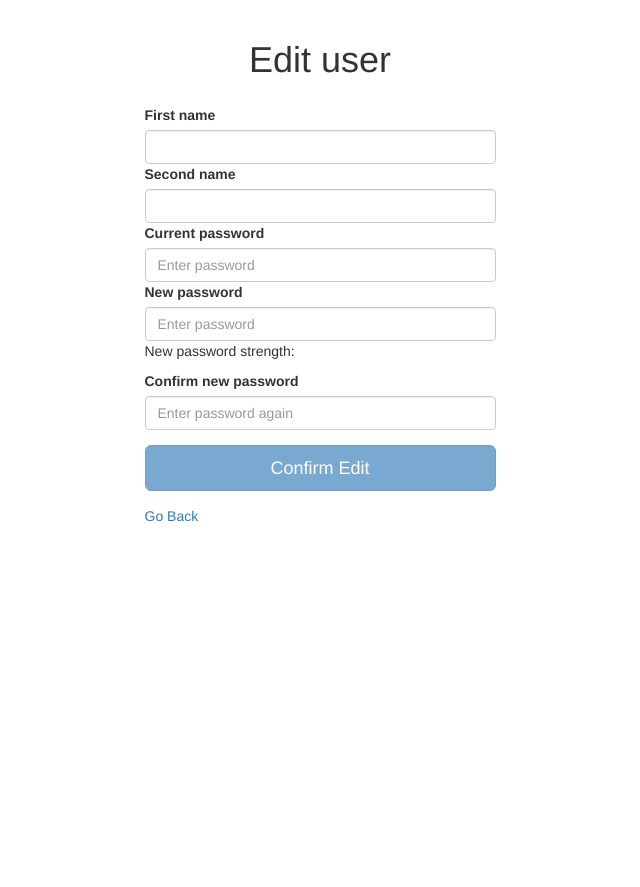
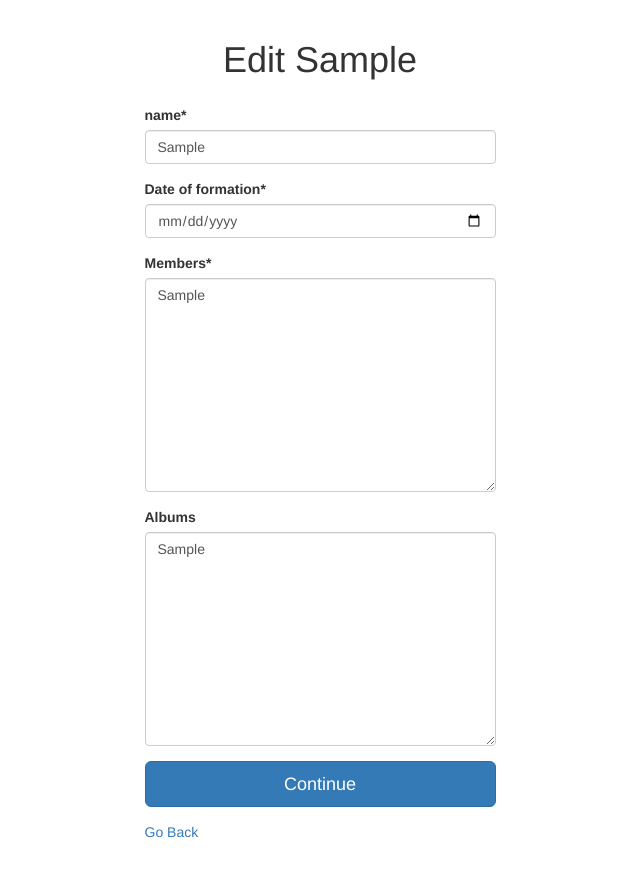
Before and after one commit to Sevin556/IIS, a Django app: page /interpret/profile/edit/1/ in a window 1280 px wide. Shown: the part 52-939 px from the top of the page, without its empty margins (320-960 px from the left). Before the commit the page ends 574 px from the top, so only its background shows below. Run offline with Django 3.2, Linux system fonts and the light colour scheme; tables that the repository leaves empty hold one stand-in row (values such as "Sample post"); some libraries are stand-ins or nearby versions.

Commit message:
Update editInterpret.html

```diff
--- a/festivals/templates/festivals/editInterpret.html
+++ b/festivals/templates/festivals/editInterpret.html
@@ -1,55 +1,21 @@
-{% extends "../festivals/header.html" %}
+{% extends "festivals/header.html" %}
+{% load crispy_forms_tags %}
 {% block content %}
-<!DOCTYPE html>
-<html>
 <div class="container">
     <div class="row">
-            <h1 style="text-align: center">Edit user {{ p_user.email }}</h1>
-            <p></p>
+        <h1 style="text-align: center">Edit {{interpret.nazov}}</h1>
         <div style="width: 30%; margin: 25px auto;">
-                <form action="{% url 'festivals-edit-profile' user_Id=p_user.id %}" method="post">
+            <form action="{% url 'interpret-edit' interpret_Id=interpret.id %}" method="POST">
                 {% csrf_token %}
                 <div class="form-group">
-                        <label for="name">First name</label>
-                        <input type="text" class="form-control" name="name" value="{{p_user.first_name}}" onchange="unlock_btn()">
-                        <label for="surname">Second name</label>
-                        <input type="text" class="form-control" name="surname" value="{{p_user.last_name}}" onchange="unlock_btn()">
-
-                        <label for="password">Current password</label>
-                        <input id="pwd_input_curr"
-                               type="password"
-                               class="form-control"
-                               name="password_old"
-                               placeholder="Enter password"
-                               onchange="unlock_btn()">
-
-                        <label for="password">New password</label>
-                        <input id="pwd_input"
-                               type="password"
-                               class="form-control"
-                               name="password_new"
-                               placeholder="Enter password"
-                               minlength="8"
-                               onchange="check_pwd()">
-                        <p id="pwd_rating">New password strength: </p>
-                        <label for="repeat_pwd">Confirm new password</label>
-                        <input id="repeat_pwd"
-                               type="password"
-                               class="form-control"
-                               name="password2"
-                               placeholder="Enter password again"
-                               minlength="8"
-                               onchange="cmp_pwd()">
-                        <p id="pwd_match"></p>
+                    {{ form|crispy }}
                 </div>
                 <div class="form-group">
-                        <button id="submit_btn" class="btn btn-lg btn-primary btn-block" type="sumbit" disabled=true>Confirm Edit</button>
+                    <button class="btn btn-lg btn-primary btn-block" type="sumbit">Continue</button>
                 </div>
             </form>
-                <a href="/">Go Back</a>
+            <a href="{% url 'interpret-profile' interpret_Id=interpret.id %}">Go Back</a>
         </div>
     </div>
 </div>
-</html>
-
 {% endblock content %}
```
Lines whose indentation alone changed are shown as unchanged.
